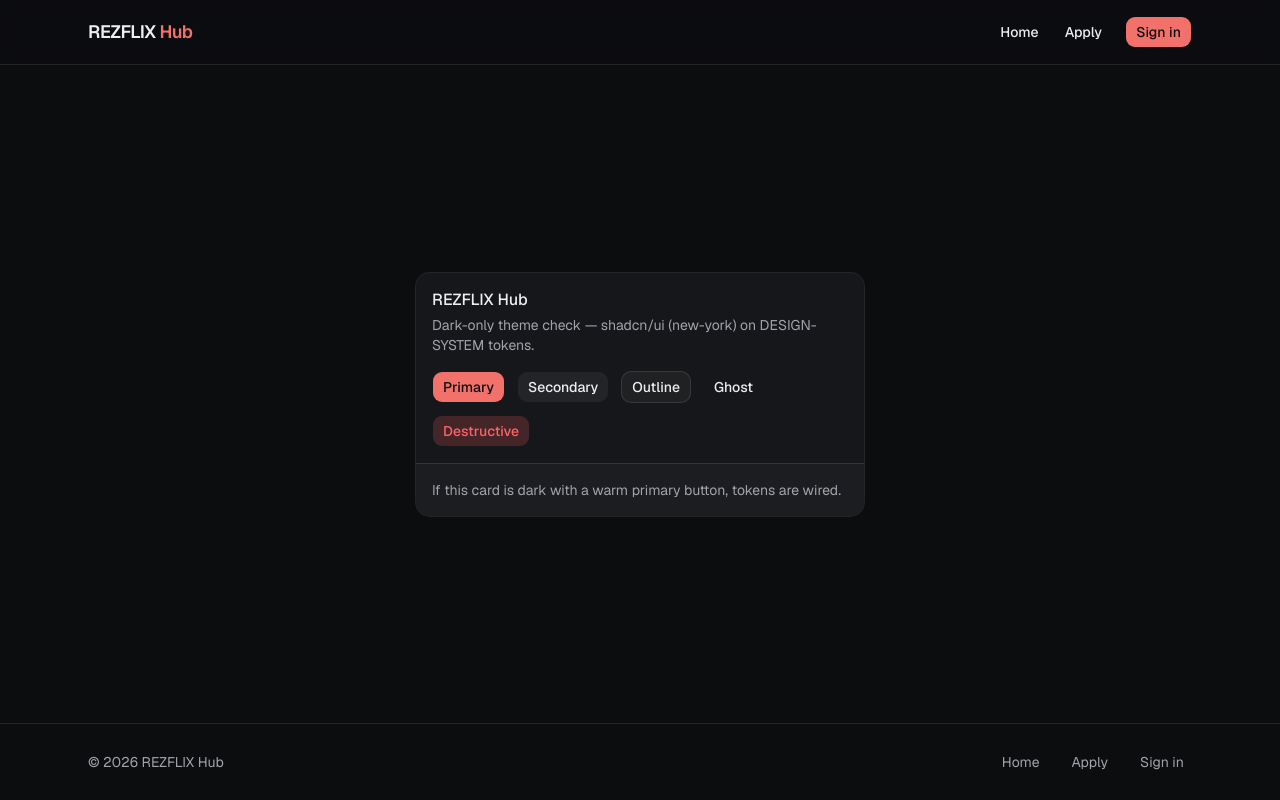
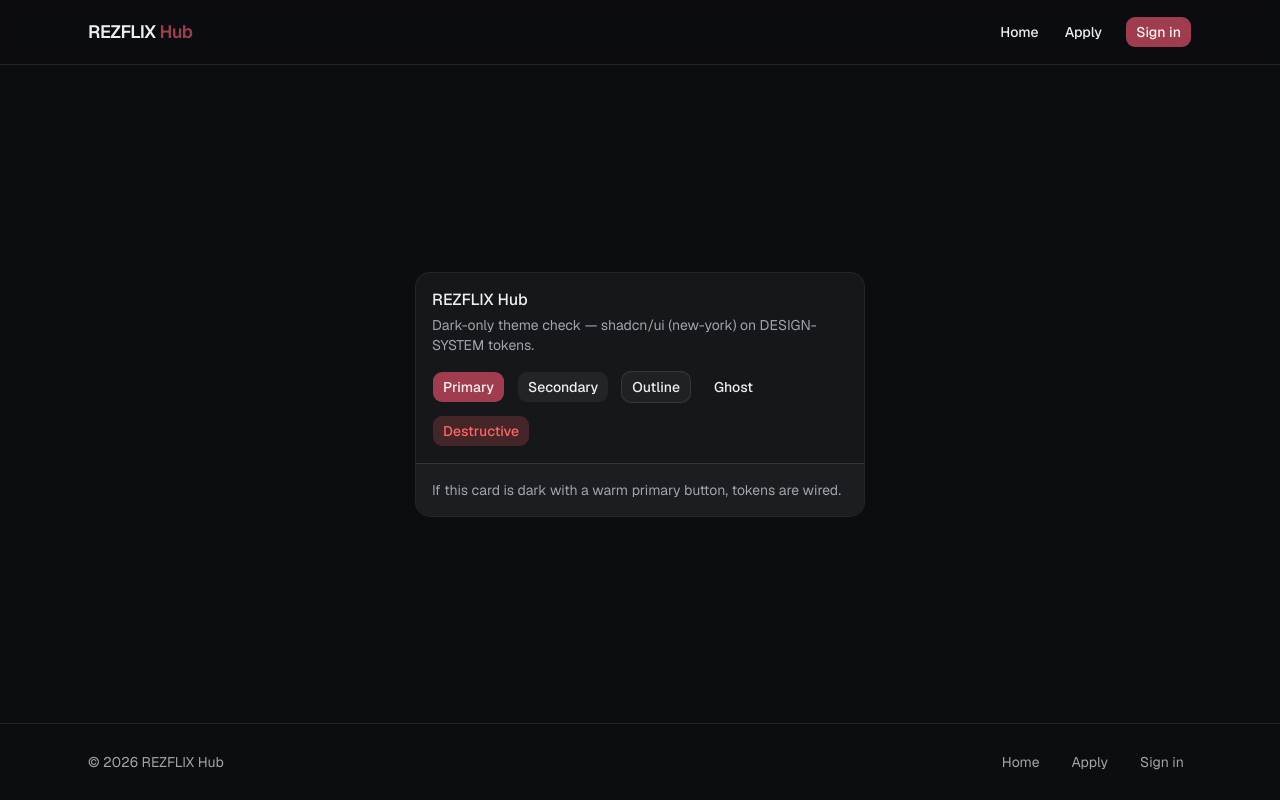
Before and after one commit to emiran0/rezflix-hub, a Next.js app: page / in a window 1280 px wide. Built offline with nearby package versions, Linux system fonts and the light colour scheme.

Commit message:
Change primary brand accent from coral to a muted burgundy

```diff
--- a/app/globals.css
+++ b/app/globals.css
@@ -73,9 +73,11 @@
   --secondary-foreground: oklch(0.95 0.005 270);
   --accent-foreground: oklch(0.95 0.005 270);
 
-  /* brand accent — ONE warm red-orange, used with discipline */
-  --primary: oklch(0.7 0.16 25);
-  --primary-foreground: oklch(0.16 0.005 270);
+  /* brand accent — ONE muted burgundy/wine, used with discipline.
+     (#9f3d4f) Medium depth, moderate chroma: not pink-coral, not neon, not too dark.
+     primary-foreground is near-white so text stays readable on the darker accent. */
+  --primary: oklch(0.5 0.13 12);
+  --primary-foreground: oklch(0.97 0.01 20);
 
   /* feedback */
   --destructive: oklch(0.7 0.19 22);
@@ -88,7 +90,7 @@
   --radius: 0.625rem;
 
   /* charts — placeholders for v2 stats; on-theme spread */
-  --chart-1: oklch(0.7 0.16 25);
+  --chart-1: oklch(0.5 0.13 12);
   --chart-2: oklch(0.68 0.12 200);
   --chart-3: oklch(0.7 0.13 145);
   --chart-4: oklch(0.74 0.14 85);
@@ -97,8 +99,8 @@
   /* sidebar — unused in v1, kept consistent for shadcn primitives */
   --sidebar: oklch(0.185 0.006 270);
   --sidebar-foreground: oklch(0.95 0.005 270);
-  --sidebar-primary: oklch(0.7 0.16 25);
-  --sidebar-primary-foreground: oklch(0.16 0.005 270);
+  --sidebar-primary: oklch(0.5 0.13 12);
+  --sidebar-primary-foreground: oklch(0.97 0.01 20);
   --sidebar-accent: oklch(0.26 0.006 270);
   --sidebar-accent-foreground: oklch(0.95 0.005 270);
   --sidebar-border: oklch(1 0 0 / 10%);
```
Also changed, not shown: 1 other file (tests, documents, lock files or other folders).
